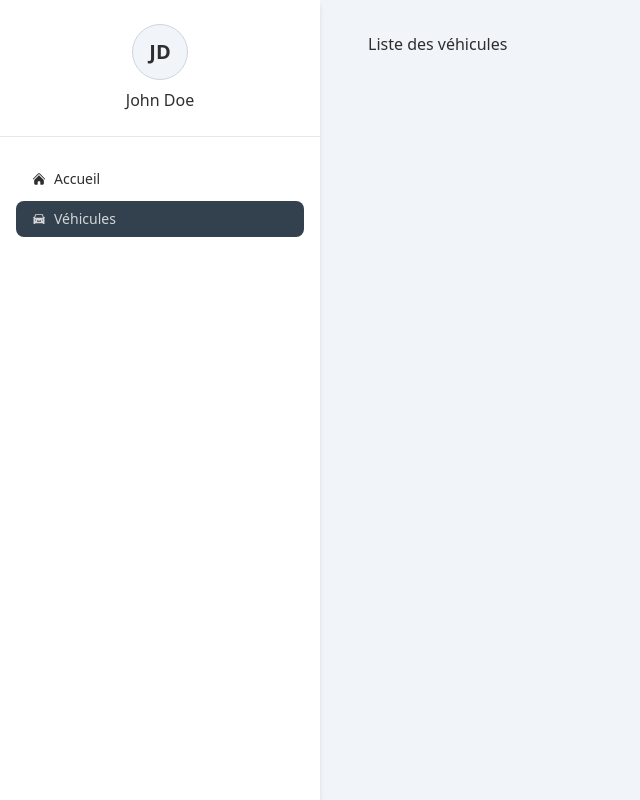
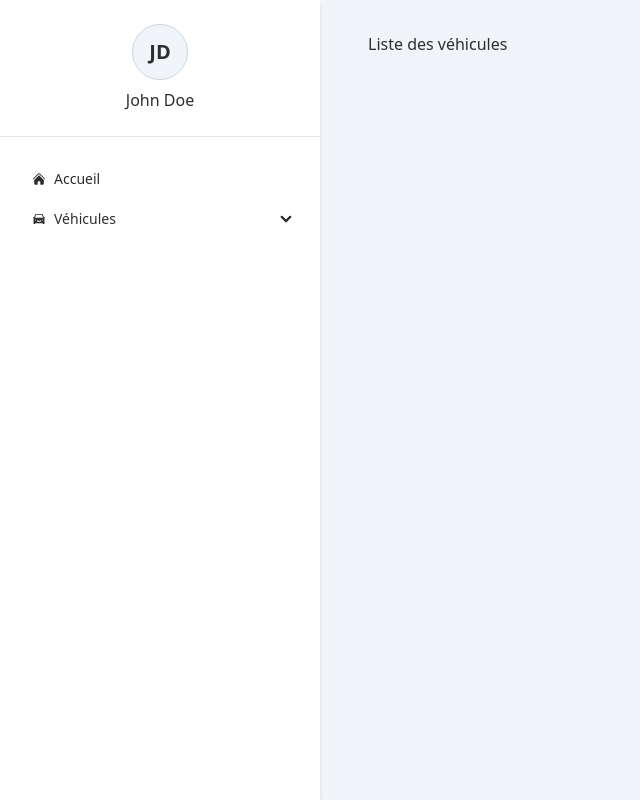
Before and after one commit to fayrtrick/car-manager, a React (Vite) app: page /vehicles in a window 1280 px wide. Shown: the whole page, without its empty margins (0-640 px from the left). Built offline with nearby package versions, Linux system fonts and the light colour scheme.

Commit message:
submenu incroyable

```diff
--- a/src/components/Layout/Sidebar.tsx
+++ b/src/components/Layout/Sidebar.tsx
@@ -1,38 +1,71 @@
 import { GrClose } from "react-icons/gr";
 import { NavLink } from "react-router-dom";
 import { Avatar } from "./Avatar";
-import { ReactNode } from "react";
 import { HiHome } from "react-icons/hi2";
+import { IconType } from "react-icons";
 import { AiFillCar } from "react-icons/ai";
 
 type NavigationLink = {
   name: string;
   url: string;
-  icon: ReactNode;
+  Icon: IconType;
+  subRoutes?: NavigationLink[];
 };
 
 const navigationLinks: NavigationLink[] = [
   {
     name: "Accueil",
     url: "/",
-    icon: <HiHome />
+    Icon: HiHome,
   },
   {
     name: "Véhicules",
     url: "/vehicles",
-    icon: <AiFillCar />
+    Icon: AiFillCar,
+    subRoutes: [
+      { name: "Liste", url: "/vehicles", Icon: AiFillCar },
+      { name: "Ajouter", url: "/vehicles/add", Icon: AiFillCar },
+    ],
   },
 ];
+
+interface MenuItemProps {
+  navigationLinks: NavigationLink;
+}
+
+const MenuItem = ({ navigationLinks }: MenuItemProps) => {
+  const { name, url, Icon, subRoutes } = navigationLinks;
+  return (
+    <li>
+      {!subRoutes && (
+        <NavLink to={url}>
+          {<Icon />} {name}
+        </NavLink>
+      )}
+      {subRoutes && (
+        <details>
+          <summary>
+            <Icon /> {name}
+          </summary>
+          <ul>
+            {subRoutes.map((navigationLinks) => (
+              <MenuItem navigationLinks={navigationLinks} />
+            ))}
+          </ul>
+        </details>
+      )}
+    </li>
+  );
+};
 
 const Sidebar = () => {
   const user = { firstName: "John", lastName: "Doe" };
 
   return (
-    <div className="drawer-side shadow-md">
+    <div className="drawer-side shadow-md bg-white">
       <label htmlFor="sidebar" className="lg:!invisible drawer-overlay"></label>
 
-      <div className="flex flex-col h-full w-80 bg-white">
-
+      <div className="flex flex-col h-full w-80">
         <div className="lg:hidden flex justify-end p-4 pb-0">
           <label htmlFor="sidebar" className="p-1.5 cursor-pointer">
             <GrClose className="!stroke-gray-100" />
@@ -43,17 +76,12 @@ const Sidebar = () => {
           <Avatar user={user} />
         </div>
 
-        <ul className="menu px-4 py-6 w-80 h-full text-base-content font-medium flex flex-col gap-1">
-          {navigationLinks.map(({ name, url, icon }) => (
-            <li>
-              <NavLink to={url}>
-                {icon} {name}
-              </NavLink>
-            </li>
+        <ul className="menu px-4 py-6 flex flex-col gap-1 rounded-box text-base-content font-medium">
+          {navigationLinks.map((navigationLinks) => (
+            <MenuItem navigationLinks={navigationLinks} />
           ))}
         </ul>
       </div>
-
     </div>
   );
 };
--- a/tailwind.config.js
+++ b/tailwind.config.js
@@ -24,19 +24,19 @@ export default {
     extend: {
       colors: {
         primary: {
-          '50': '#fff4ed',
-          '100': '#ffe5d5',
-          '200': '#fdc8ab',
-          '300': '#fca175',
-          '400': '#f9703e',
-          '500': '#f74a18',
-          '600': '#e8310e',
-          '700': '#c0210e',
-          '800': '#991c13',
-          '900': '#7b1b13',
-          '950': '#420908',
+          50: "#fff4ed",
+          100: "#ffe5d5",
+          200: "#fdc8ab",
+          300: "#fca175",
+          400: "#f9703e",
+          500: "#f74a18",
+          600: "#e8310e",
+          700: "#c0210e",
+          800: "#991c13",
+          900: "#7b1b13",
+          950: "#420908",
         },
-      }
+      },
     },
   },
   plugins: [daisyUi],
```
